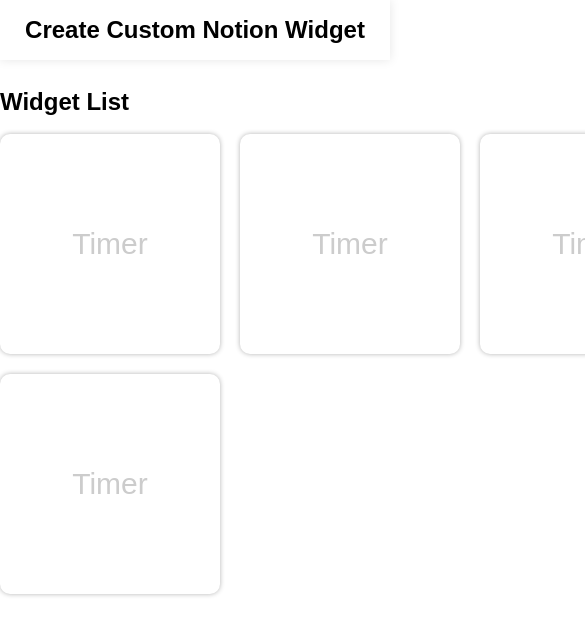
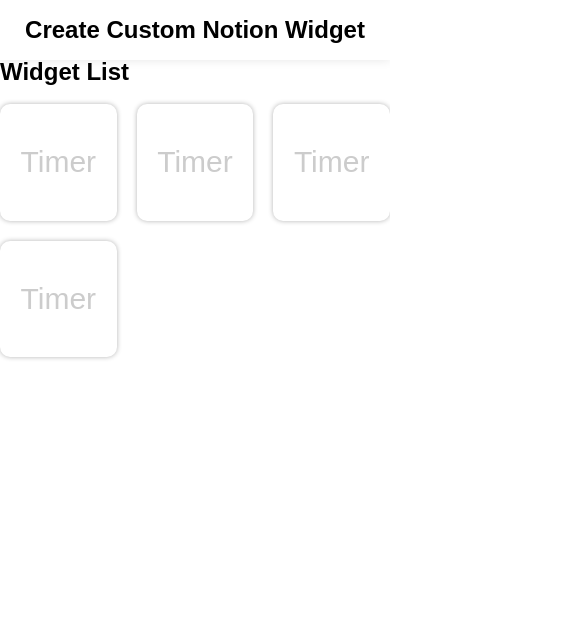
Before and after one commit to sungdongyoon/notion-widget, a Next.js app: page / in a window 390 px wide. Shown: the top 634 px of the page, 585 px wide, since content can reach past the window. Built offline with nearby package versions, Linux system fonts and the light colour scheme; a web font is replaced by a local one.

Commit message:
반응형 테스트

```diff
--- a/src/app/layout.jsx
+++ b/src/app/layout.jsx
@@ -1,5 +1,4 @@
 import "@/assets/scss/globals.scss";
-import Header from "@/components/Header";
 
 export const metadata = {
   title: "Create Next App",
@@ -10,8 +9,7 @@
   return (
     <html lang="en">
       <body>
-        <Header />
-        <div className="container">{children}</div>
+        <div>{children}</div>
       </body>
     </html>
   );
--- a/src/app/page.jsx
+++ b/src/app/page.jsx
@@ -1,8 +1,11 @@
 import Link from "next/link";
 import style from "./home.module.scss";
+import Header from "@/components/Header";
 
 export default function Home() {
   return (
+    <>
+      <Header />
       <div className="pageContainer">
         <h3 className={style.title}>Widget List</h3>
         <div className={style.widgetList}>
@@ -20,5 +23,6 @@
           </div>
         </div>
       </div>
+    </>
   );
 }
--- a/src/app/timer/page.jsx
+++ b/src/app/timer/page.jsx
@@ -76,9 +76,6 @@
   const progressPercent = initialTime === 0 ? 0 : (time / initialTime) * 100;
 
   return (
-    <div className="pageContainer">
-      <h3 className="widgetTitle">Timer</h3>
-      <div className="widgetView">
     <div className={style.timer}>
       <div>dot</div>
       <div className={style.time}>{formatTime(time)}</div>
@@ -109,8 +106,6 @@
         Cancel
       </p>
     </div>
-      </div>
-    </div>
   );
 };
 
--- a/src/assets/scss/_layout.scss
+++ b/src/assets/scss/_layout.scss
@@ -8,11 +8,6 @@
 /***************************************************/
 /* 공통 */
 /***************************************************/
-// 페이지 컨테이너
-.pageContainer {
-  padding: 30px 0;
-}
-
 // 위젯 타이틀
 .widgetTitle {
   font-size: 24px;
```
Also changed, not shown: src/app/timer/timer.module.scss (+2 -5 lines). Lines whose indentation alone changed are shown as unchanged.
